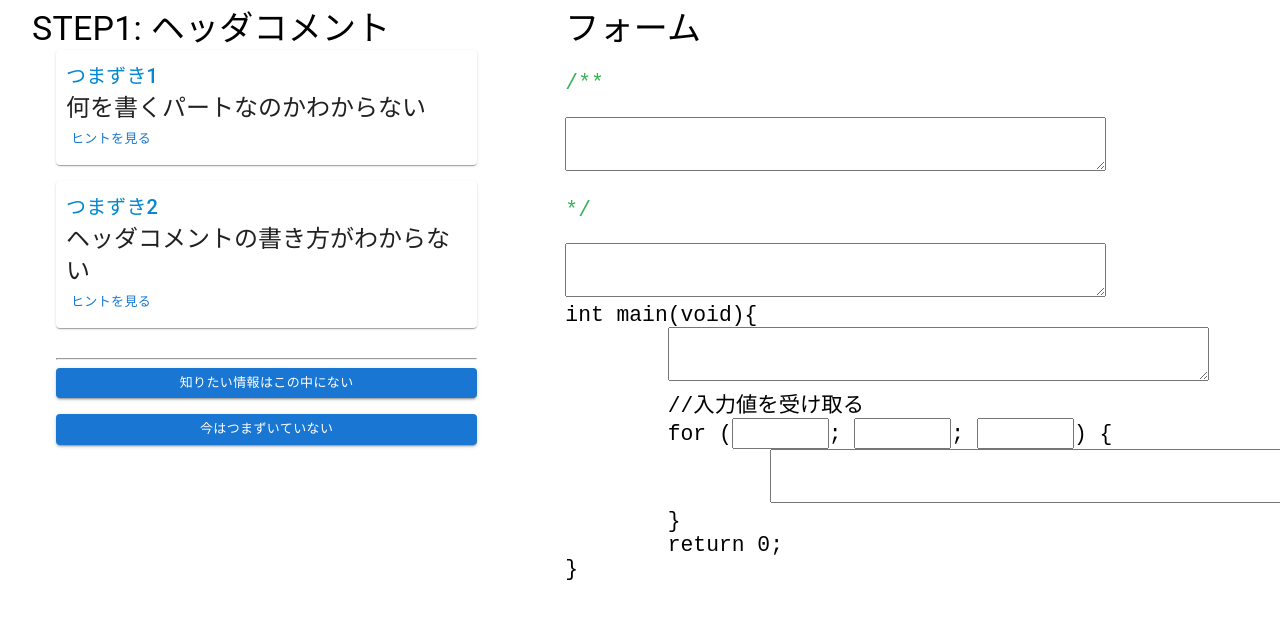
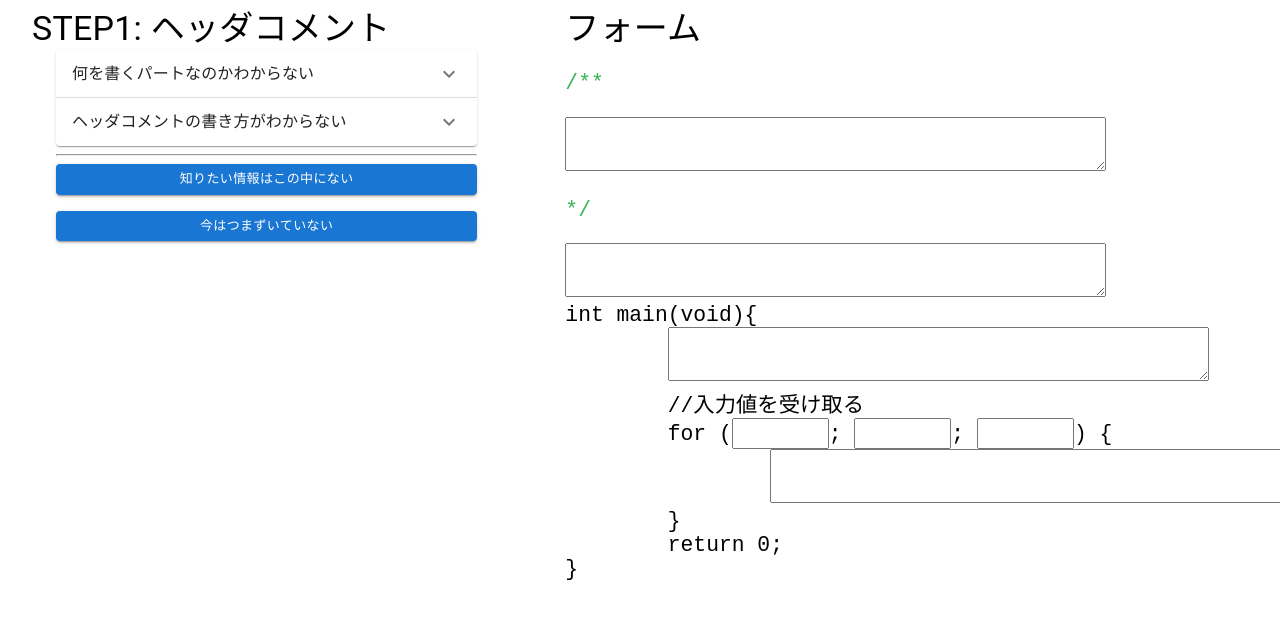
Before and after one commit to KHashimoto3/FIT2023_KH, a React (Vite) app in the folder mock/: page / in a window 1280 px wide. Shown: the top 618 px of the page. Built offline with nearby package versions, Linux system fonts and the light colour scheme.

Commit message:
MUIのAccordionを利用してヒントを出すようにした。

```diff
--- a/mock/package.json
+++ b/mock/package.json
@@ -12,6 +12,7 @@
   "dependencies": {
     "@emotion/react": "^11.11.0",
     "@emotion/styled": "^11.11.0",
+    "@mui/icons-material": "^5.11.16",
     "@mui/material": "^5.13.2",
     "firebase": "^9.22.1",
     "react": "^18.2.0",
--- a/mock/src/components/Assist.tsx
+++ b/mock/src/components/Assist.tsx
@@ -1,5 +1,6 @@
 import { useState } from "react";
-import { Button, Card, Container, Stack, Typography } from "@mui/material";
+import { Button, Card, Container, Stack, Typography, Accordion, AccordionSummary, AccordionDetails } from "@mui/material";
+import ExpandMoreIcon from '@mui/icons-material/ExpandMore';
 
 type Props = {
     stepNo: number;
@@ -32,7 +33,7 @@ export const Assist = (props: Props) => {
             <Container maxWidth="md">
                 <Typography variant="h4">STEP{stepNo}: {stepName}</Typography>
                 <Container maxWidth="md" sx={{marginBottom: "30px"}}>
-                    <Stack spacing={2} sx={{marginBottom: "30px"}}>
+                    {/*<Stack spacing={2} sx={{marginBottom: "30px"}}>
                         {hintList.map((hint, index) => {
                             return (
                                 <Card key={index} style={{padding: "10px"}} sx={{ maxWidth: "500px"}}>
@@ -41,9 +42,30 @@ export const Assist = (props: Props) => {
                                     <Button size="small"  onClick={() => showExplain(index)}>ヒントを見る</Button>
                                  </Card>
                             )
+
                         })
                     }
-                     </Stack>
+                     </Stack>*/}
+                     <div>
+                        {hintList.map((hint, index) => {
+                            return (
+                                <Accordion>
+                                    <AccordionSummary
+                                        expandIcon={<ExpandMoreIcon />}
+                                        aria-controls="panel1a-content"
+                                        id="panel1a-header"
+                                    >
+                                        <Typography>{hint.hint}</Typography>
+                                    </AccordionSummary>
+                                    <AccordionDetails>
+                                        <Typography>
+                                            {hint.explanation}
+                                        </Typography>
+                                    </AccordionDetails>
+                                </Accordion>
+                            )
+                        })}
+                     </div>
                     <hr />
                     <Stack spacing={2}>
                         <Button size="small" variant="contained">知りたい情報はこの中にない</Button>
```
Also changed, not shown: 1 other file (tests, documents, lock files or other folders).
